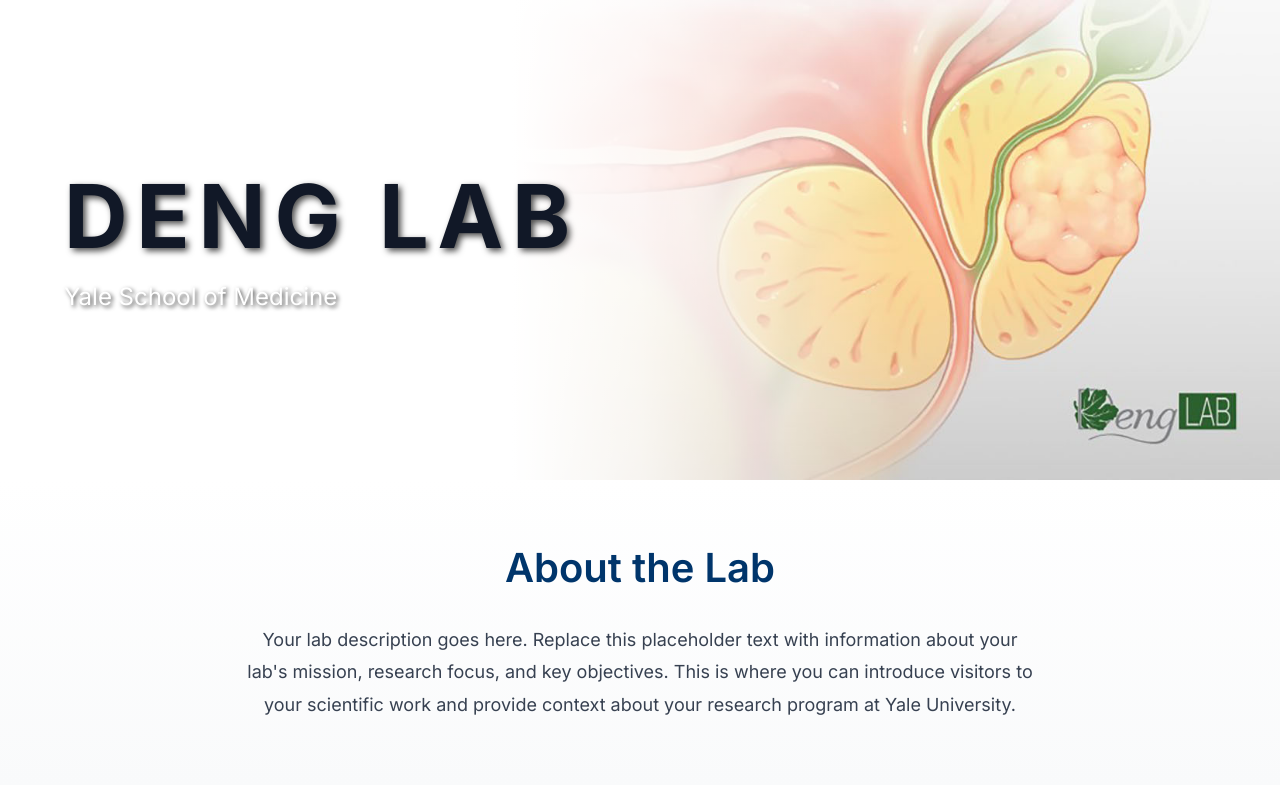
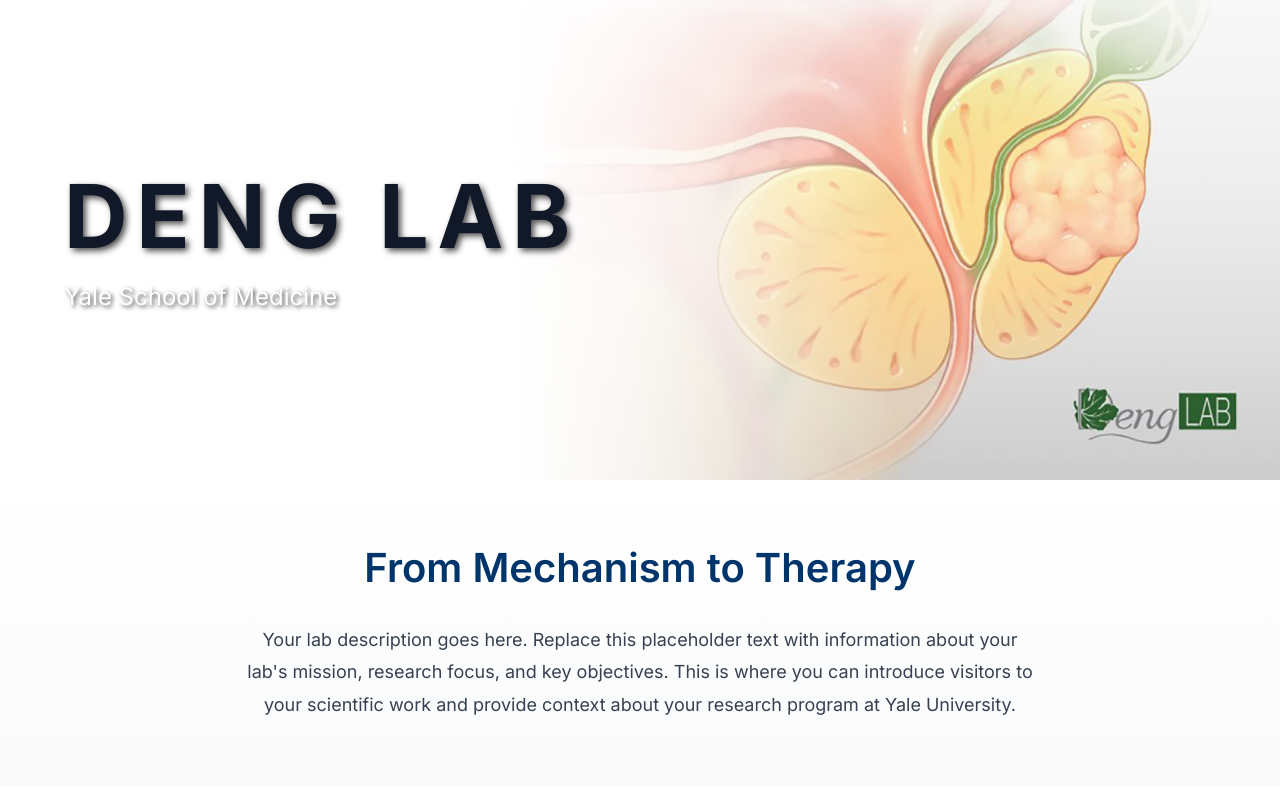
Before and after one commit to starryds/Denglab.github.io, a React (Vite) app: page / in a window 1280 px wide. Shown: the top 800 px of the page. Built offline with nearby package versions, Linux system fonts and the light colour scheme.

Commit message:
Update LabIntro.jsx

```diff
--- a/src/components/LabIntro.jsx
+++ b/src/components/LabIntro.jsx
@@ -4,7 +4,7 @@
   return (
     <section className={styles.labIntro}>
       <div className="container">
-        <h2 className={styles.title}>About the Lab</h2>
+        <h2 className={styles.title}>From Mechanism to Therapy</h2>
         <p className={styles.content}>
           Your lab description goes here. Replace this placeholder text with information
           about your lab's mission, research focus, and key objectives. This is where you
```
